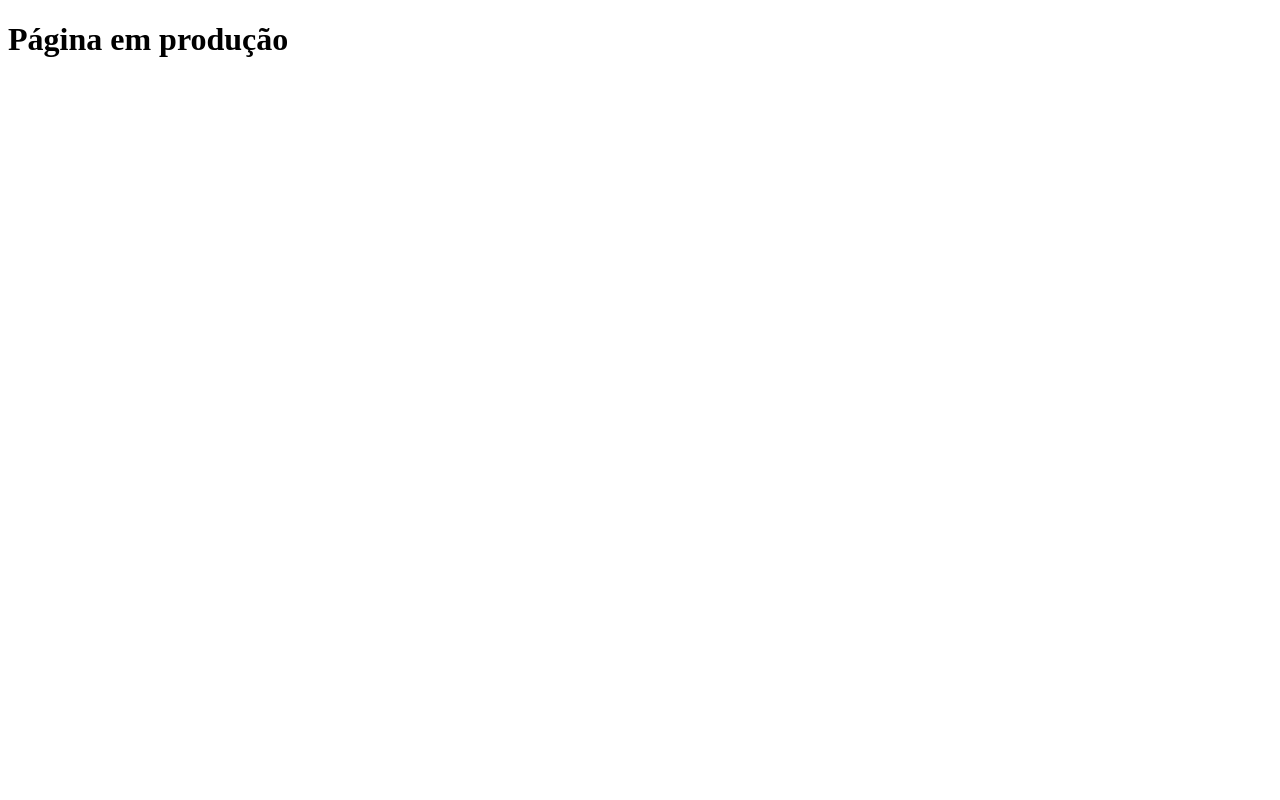
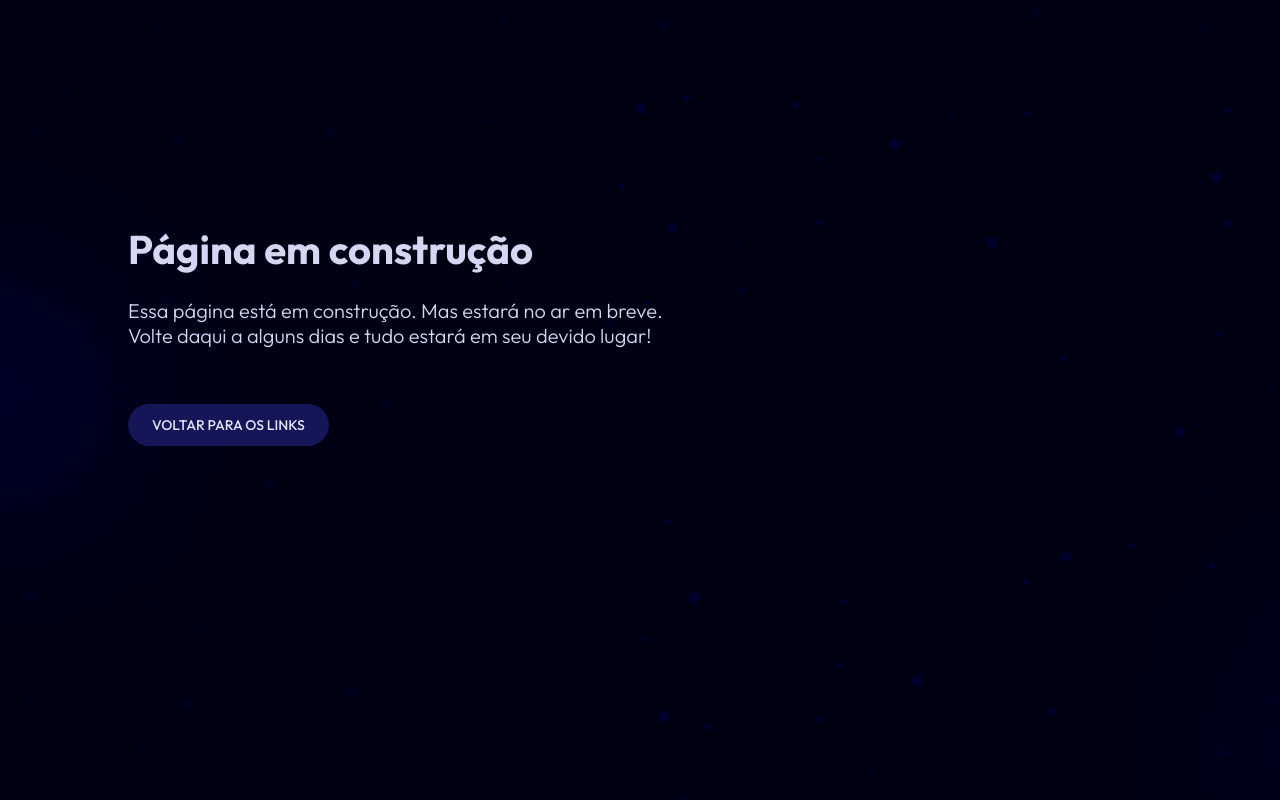
Before and after one commit to elvieira/projects, a plain HTML site: page index.html in a window 1280 px wide. Drawn offline with Linux system fonts and the light colour scheme.

Commit message:
Atualização na página de projetos (Status: EM CONSTRUÇÃO)

```diff
--- a/index.html
+++ b/index.html
@@ -1,12 +1,23 @@
 <!DOCTYPE html>
 <html lang="pt-br">
 <head>
+    <link rel="preconnect" href="https://fonts.googleapis.com">
+    <link rel="preconnect" href="https://fonts.gstatic.com" crossorigin>
+    <link href="https://fonts.googleapis.com/css2?family=Outfit:wght@300;500;700&display=swap" rel="stylesheet">
     <meta charset="UTF-8">
     <meta http-equiv="X-UA-Compatible" content="ie=edge">
     <meta name="viewport" content="width=device-width, initial-scale=1.0">
+    <link rel="stylesheet" href="style.css">
+    <link rel="shortcut icon" href="assets/favicon.png" type="image/x-icon">
     <title>Projetos ElVieira</title>
 </head>
 <body>
-    <h1>Página em produção</h1>
+    <div id="container">
+        <div id="content">
+            <h1>Página em construção</h1>
+            <p>Essa página está em construção. Mas estará no ar em breve. <br> Volte daqui a alguns dias e tudo estará em seu devido lugar!</p>
+            <a href="https://elvieira.github.io/links/">VOLTAR PARA OS LINKS</a>
+        </div>
+    </div>
 </body>
 </html>
--- /dev/null
+++ b/style.css
@@ -0,0 +1,64 @@
+* {
+    margin: 0;
+    padding: 0;
+}
+
+:root {
+    --gray-01: #D6D6F2;
+    --gray-02: #E2E2F5;
+    --blue-light: #212187;
+    --blue: #151557;
+    --blue-dark: #000013;
+}
+
+body {
+    background-color: var(--blue-dark);
+    font-family: 'Outfit', sans-serif;
+}
+
+#container {
+    height: 100vh;
+    width: 100vw;
+    background: url(./assets/background.png);
+    background-size: cover;
+}
+
+#content {
+    position: relative;
+    top: 28vh;
+    left: 10vw;
+    width: 65vw;
+}
+
+#content h1 {
+    color: var(--gray-01);
+    font-size: 40px;
+    font-weight: 700;
+}
+
+#content p {
+    color: var(--gray-01);
+    font-size: 20px;
+    font-weight: 300;
+    margin-top: 24px;
+}
+
+#content a {
+    color: var(--gray-02);
+    font-size: 14px;
+    font-weight: 500;
+    text-decoration: none;
+    text-transform: uppercase;
+    display: inline-flex;
+    align-items: center;
+    justify-content: center;
+    padding: 12px 24px;
+    margin-top: 56px;
+    background: var(--blue);
+    border-radius: 999px;
+    transition: ease-out 300ms;
+}
+
+#content a:hover {
+    background: var(--blue-light);
+}
```
Also changed, not shown: assets/background.png (added), assets/favicon.png (added).
